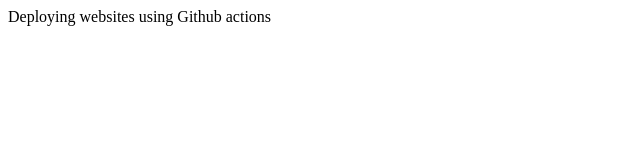
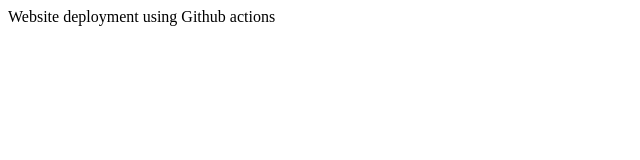
Before and after one commit to Osamaarif/Bootcamp-Setup, a plain HTML site: page index.html in a window 1280 px wide. Shown: the full height of the page, 0-640 px from the left. Drawn offline with Linux system fonts and the light colour scheme.

Commit message:
Update index.html

```diff
--- a/index.html
+++ b/index.html
@@ -7,6 +7,6 @@
 </head>
 
 <body>
-    Deploying websites using Github actions
+    Website deployment using Github actions
 </body>
 </html>
```
